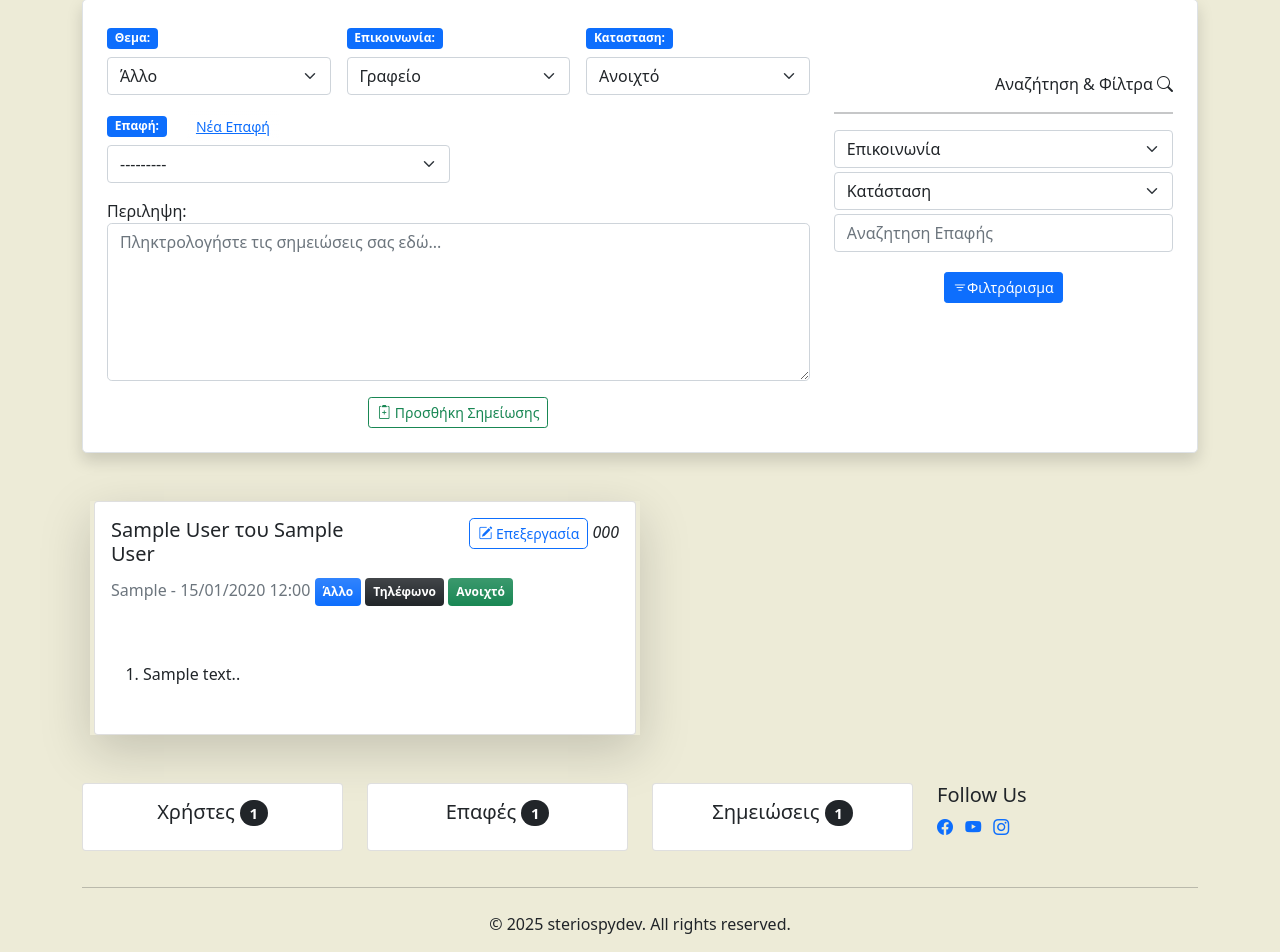
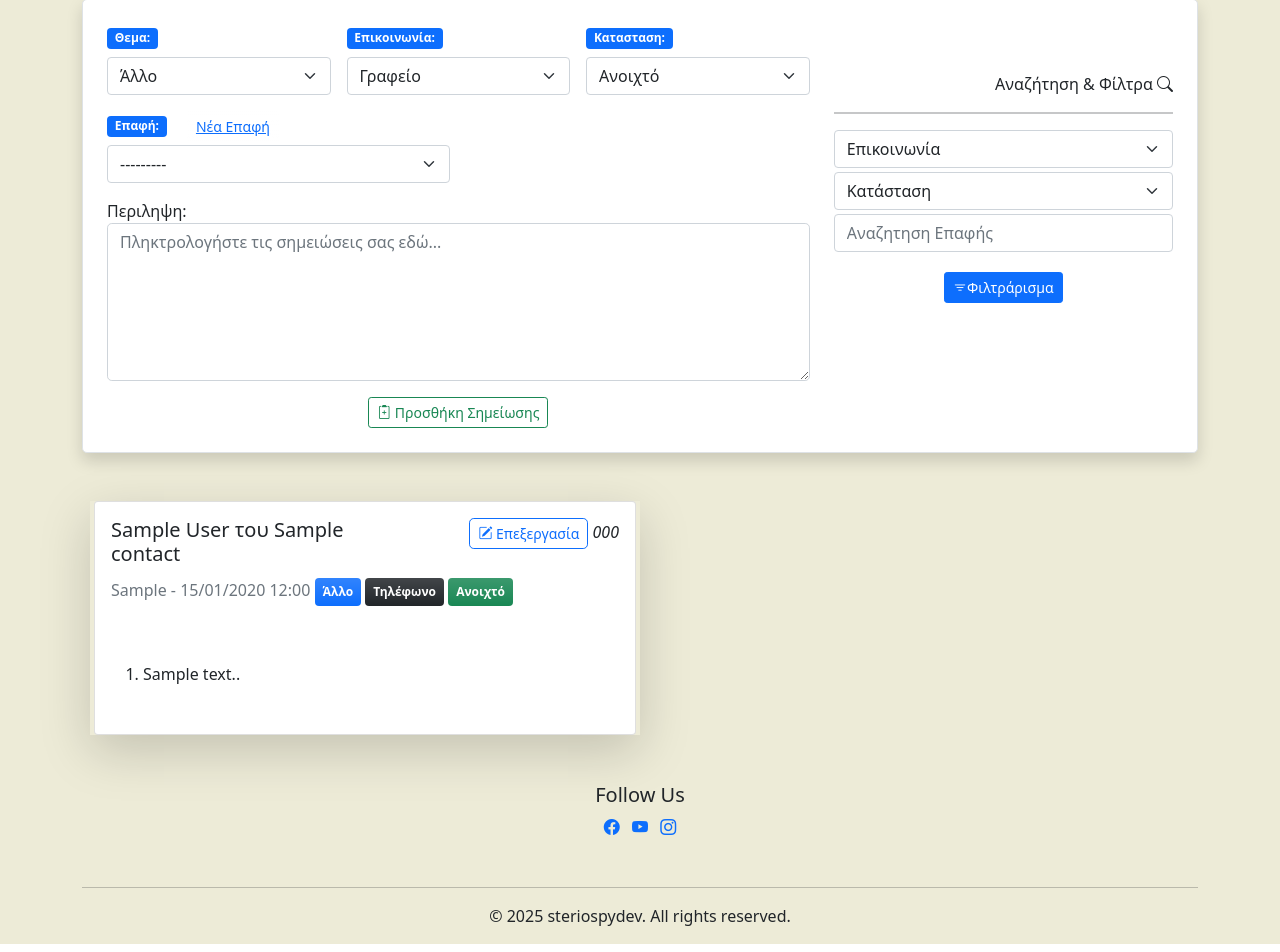
Before and after one commit to steriospydev/crm-notes, a Django app: page / in a window 1280 px wide. Shown: the part 163-1115 px from the top of the page. Run offline with Django 5.2, Linux system fonts and the light colour scheme; a user stored in the database is signed in; tables that the repository leaves empty hold one stand-in row (values such as "Sample post").

Commit message:
OPtimize

```diff
--- a/config/urls.py
+++ b/config/urls.py
@@ -1,10 +1,11 @@
 from django.contrib import admin
 from django.urls import path, include
 from django.contrib.auth import views as auth_views
+from debug_toolbar.toolbar import debug_toolbar_urls
 
 urlpatterns = [
     path('admin/', admin.site.urls),
     path('account/', auth_views.LoginView.as_view(template_name='account/login.html'), name='login'),
     path('logout/', auth_views.LogoutView.as_view(), name='logout'),
     path('', include('notes.urls'))
-]
+] + debug_toolbar_urls()
--- a/notes/admin.py
+++ b/notes/admin.py
@@ -1,14 +1,14 @@
 from django.contrib import admin
-from .models import Customer, Note
+from .models import Contact, Note
 
-@admin.register(Customer)
+@admin.register(Contact)
 class CustomerAdmin(admin.ModelAdmin):
     list_display = ['first_name', 'last_name', 'father_name', 'tin_number', 'phone_number', 'id']
 
 @admin.register(Note)
 class NoteAdmin(admin.ModelAdmin):
     list_display = [
-        'customer', 'method', 'subject', 'status', 'user', 'created'
+        'contact', 'method', 'subject', 'status', 'user', 'created'
     ]
     list_editable = ['status', 'method', 'subject', 'user']
     list_filter = ['subject', 'status']
--- a/notes/context_processors.py
+++ /dev/null
@@ -1,9 +0,0 @@
-from django.contrib.auth.models import User
-from .models import Note, Customer, User
-
-def global_counts(request):
-    return {
-        'user_count': User.objects.count(),
-        'note_count': Note.objects.count(),
-        'customer_count': Customer.objects.count(),
-    }
--- a/notes/forms.py
+++ b/notes/forms.py
@@ -1,12 +1,12 @@
 from django import forms
-from .models import Note, Customer
+from .models import Note, Contact
 
 class NoteForm(forms.ModelForm):
     class Meta:
         model = Note
-        fields = ['customer', 'method', 'subject', 'summary', 'status']
+        fields = ['contact', 'method', 'subject', 'summary', 'status']
         widgets = {
-            'customer': forms.Select(attrs={'class': 'form-select'}),
+            'contact': forms.Select(attrs={'class': 'form-select'}),
             'method': forms.Select(attrs={'class': 'form-select'}),
             'subject': forms.Select(attrs={'class': 'form-select'}),
             'summary': forms.Textarea(attrs={
@@ -21,13 +21,13 @@ class NoteForm(forms.ModelForm):
         user = kwargs.pop('user', None)  # Accept user in constructor
         super().__init__(*args, **kwargs)
         if user and user.is_authenticated:
-            self.fields['customer'].queryset = Customer.objects.owned_by(user)
+            self.fields['contact'].queryset = Contact.objects.owned_by(user)
         else:
-            self.fields['customer'].queryset = Customer.objects.none()
+            self.fields['contact'].queryset = Contact.objects.none()
 
-class CustomerForm(forms.ModelForm):
+class ContactForm(forms.ModelForm):
     class Meta:
-        model = Customer
+        model = Contact
         fields = [
             'first_name', 'last_name', 'father_name',
             'phone_number', 'tin_number', 'summary'
--- a/notes/tools.py
+++ b/notes/tools.py
@@ -3,7 +3,7 @@ from django.views.generic.edit import FormMixin
 from django.contrib.auth.mixins import LoginRequiredMixin
 from django.contrib import messages
 from .models import Note
-from .forms import NoteForm, CustomerForm
+from .forms import NoteForm, ContactForm
 
 class NoteFormListView(LoginRequiredMixin, FormMixin, ListView):
     model = Note
@@ -22,7 +22,7 @@ class NoteFormListView(LoginRequiredMixin, FormMixin, ListView):
         context = super().get_context_data(**kwargs)
         context['form'] = self.get_form()
         context['note_to_update'] = self.note_instance
-        context['customer_form'] = CustomerForm()
+        context['contact_form'] = ContactForm()
         return context
 
     def form_valid(self, form):
@@ -33,7 +33,7 @@ class NoteFormListView(LoginRequiredMixin, FormMixin, ListView):
 
         if is_update:
             messages.success(self.request,
-                             f'Η σημείωση του {note.customer } ενημερώθηκε με επιτυχία.')
+                             f'Η σημείωση του {note.contact } ενημερώθηκε με επιτυχία.')
         else:
             messages.success(self.request, 'Η σημείωση δημιουργήθηκε με επιτυχία.')
 
--- a/notes/urls.py
+++ b/notes/urls.py
@@ -1,5 +1,5 @@
 from django.urls import path
-from .views import NotesIndexView, NoteUpdateView, create_customer, delete_note
+from .views import NotesIndexView, NoteUpdateView, create_contact, delete_note
 
 app_name = 'notes'
 
@@ -7,5 +7,5 @@ urlpatterns = [
     path('', NotesIndexView.as_view(), name='index'),
     path('note/update/<uuid:pk>/', NoteUpdateView.as_view(), name='note-update'),
     path('note/delete/<uuid:pk>/', delete_note, name='note-delete'),
-    path('customers/create/', create_customer, name='customer-create'),
+    path('contacts/create/', create_contact, name='contact-create'),
     ]
--- a/notes/views.py
+++ b/notes/views.py
@@ -5,7 +5,7 @@ from django.shortcuts import get_object_or_404, redirect
 
 from .models import Note
 from .tools import NoteFormListView
-from .forms import CustomerForm
+from .forms import ContactForm
 
 
 @login_required
@@ -25,13 +25,13 @@ def delete_note(request, pk):
     return redirect('notes:index')
 
 @login_required
-def create_customer(request):
+def create_contact(request):
     if request.method == 'POST':
-        form = CustomerForm(request.POST)
+        form = ContactForm(request.POST)
         if form.is_valid():
-            customer = form.save(commit=False)
-            customer.user = request.user
-            customer.save()
+            contact = form.save(commit=False)
+            contact.user = request.user
+            contact.save()
             messages.success(request, 'Η επαφή δημιουργήθηκε με επιτυχία.')
             return redirect('notes:index')
         else:
@@ -52,7 +52,9 @@ class NotesIndexView(NoteFormListView):
         user = self.request.user
 
         return Note.lookfors.filter_notes(
-            user=user, method=method, status=status, search=search)
+            user=user, method=method, status=status, search=search
+            ).select_related('contact', 'user')
+
 
     def get_success_url(self):
         return reverse_lazy('notes:index')
@@ -67,10 +69,15 @@ class NotesIndexView(NoteFormListView):
 
 class NoteUpdateView(NoteFormListView):
     def dispatch(self, request, *args, **kwargs):
-        self.note_instance = get_object_or_404(Note, pk=self.kwargs['pk'])
+        # self.note_instance = get_object_or_404(Note, pk=self.kwargs['pk'])
+        self.note_instance = get_object_or_404(Note.objects.select_related('contact', 'user'),
+                                                pk=self.kwargs['pk'])
         if self.note_instance.user != request.user:
             messages.error(request, "Δεν έχετε άδεια να επεξεργαστείτε αυτή τη σημείωση.")
             return redirect('notes:index')
+
+
+
         return super().dispatch(request, *args, **kwargs)
 
     def get_queryset(self):
@@ -80,10 +87,10 @@ class NoteUpdateView(NoteFormListView):
         return Note.lookfors.filter_notes(
             user=self.request.user,
             method=method,
-            customer=self.note_instance.customer,
+            contact=self.note_instance.contact,
             status=status,
             search=search
-            ).order_by('-created')
+            ).select_related('contact', 'user').order_by('-created')
 
 
 
--- a/templates/components/customer_form.html
+++ b/templates/components/contact_form.html
@@ -1,4 +1,4 @@
-<form method="post" action="{% url 'notes:customer-create' %}">
+<form method="post" action="{% url 'notes:contact-create' %}">
     {% csrf_token %}
       <div class="container">
 
--- a/templates/components/footer.html
+++ b/templates/components/footer.html
@@ -2,49 +2,7 @@
   <div class="container text-dark">
     <div class="row">
 
-      <div class="col-md-3 mb-3">
-        <div class="card text-center">
-          <div class="card-body">
-            <h5 class="card-title">Χρήστες
-              <span class="badge rounded-pill bg-dark">
-                {% if user.is_authenticated %}{{user_count}}
-                {% else %} 0 {% endif %}
-              </span>
-            </h5>
-
-          </div>
-        </div>
-      </div>
-
-      <div class="col-md-3 mb-3">
-        <div class="card text-center">
-          <div class="card-body">
-            <h5 class="card-title">Επαφές
-              <span class="badge rounded-pill bg-dark">
-                {% if user.is_authenticated %}{{ customer_count }}
-                {% else %} 0 {% endif %}
-              </span>
-            </h5>
-
-          </div>
-        </div>
-      </div>
-
-      <div class="col-md-3 mb-3">
-        <div class="card" >
-          <div class="card-body text-center">
-            <h5 class="card-title">Σημειώσεις
-              <span class="badge rounded-pill bg-dark">
-                {% if user.is_authenticated %} {{ note_count }}
-                {% else %} 0 {% endif %}
-              </span>
-            </h5>
-
-          </div>
-        </div>
-      </div>
-
-      <div class="col-md-3 mb-3">
+      <div class="col-md-12 mb-3 text-center">
         <h5>Follow Us</h5>
         <ul class="list-inline social-icons">
           <li class="list-inline-item"><a href="#" ><i class="bi bi-facebook"></i></a></li>
@@ -53,7 +11,7 @@
         </ul>
       </div>
     </div>
-    <hr class="mb-4">
+    <hr class="mb-6">
     <div class="row">
       <div class="col-md-12 text-center">
         <p>&copy; 2025 steriospydev. All rights reserved.</p>
--- a/templates/index.html
+++ b/templates/index.html
@@ -7,19 +7,19 @@
 
     <!-- Modal -->
     <div class="modal fade"
-        id="customerModal"
+        id="contactModal"
         data-bs-backdrop="static"
         data-bs-keyboard="false"
         tabindex="-1" aria-labelledby="staticBackdropLabel" aria-hidden="true"
         >
         <div class="modal-dialog modal-dialog-centered">
-            <div class="modal-content" id="customer-modal-content">
+            <div class="modal-content" id="contact-modal-content">
                 <div class="modal-header">
                     <h5 class="modal-title" id="staticBackdropLabel">Δημιουργία Επαφής</h5>
                     <button type="button" class="btn-close" data-bs-dismiss="modal" aria-label="Close"></button>
                 </div>
                 <div class="modal-body">
-                        {% include 'components/customer_form.html' with form=customer_form %}
+                        {% include 'components/contact_form.html' with form=contact_form %}
                 </div>
             </div>
         </div>
@@ -84,12 +84,12 @@
                         </div>
 
                         <div class="col-md-6">
-                            <span class="badge bg-primary mb-2">{{ form.customer.label_tag }} </span>
+                            <span class="badge bg-primary mb-2">{{ form.contact.label_tag }} </span>
 
                             <button type="button" class="ms-3 btn btn-sm btn-link bg-gradient"
-                                    data-bs-toggle="modal" data-bs-target="#customerModal">
+                                    data-bs-toggle="modal" data-bs-target="#contactModal">
                                 Νέα Επαφή
-                            </button> {{ form.customer }}
+                            </button> {{ form.contact }}
                         </div>
                         <div class="col-12">
                             {{ form.summary.label_tag }} {{ form.summary }}
@@ -161,7 +161,7 @@
                             <div class="card-body ">
                                 <div class="row pb-2">
                                     <div class="col-md-6">
-                                        <h5 class="card-title">{{ note.customer }}</h5>
+                                        <h5 class="card-title">{{ note.contact }}</h5>
                                     </div>
                                     <div class="col-md-6 text-end ">
 
```
Also changed, not shown: TODO.md (+19 -7 lines), config/settings.py (+8 -1 lines), notes/manager.py (+23 -21 lines), notes/models.py (+6 -6 lines), notes/migrations/0010_rename_customer_contact_rename_customer_note_contact.py (added).
